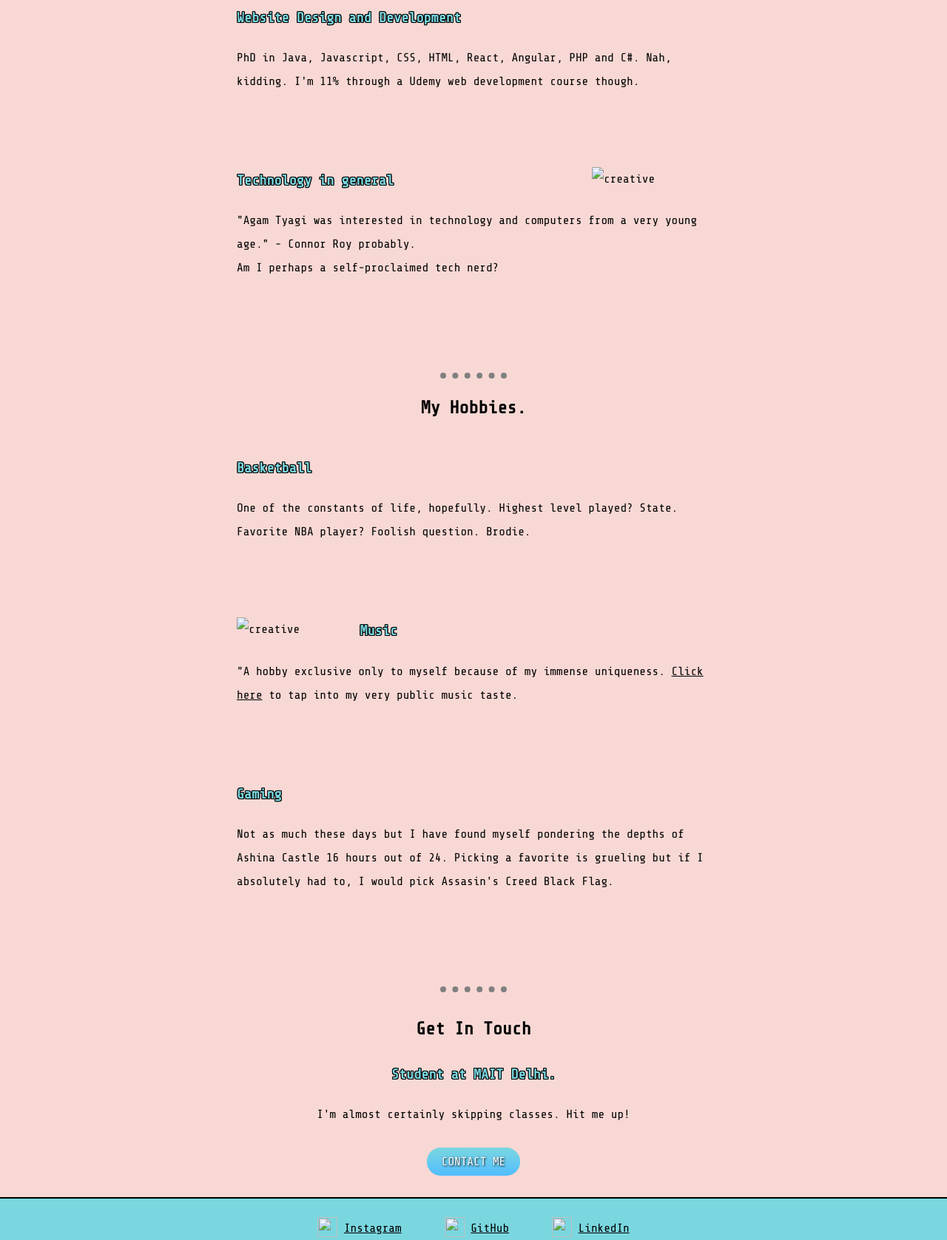
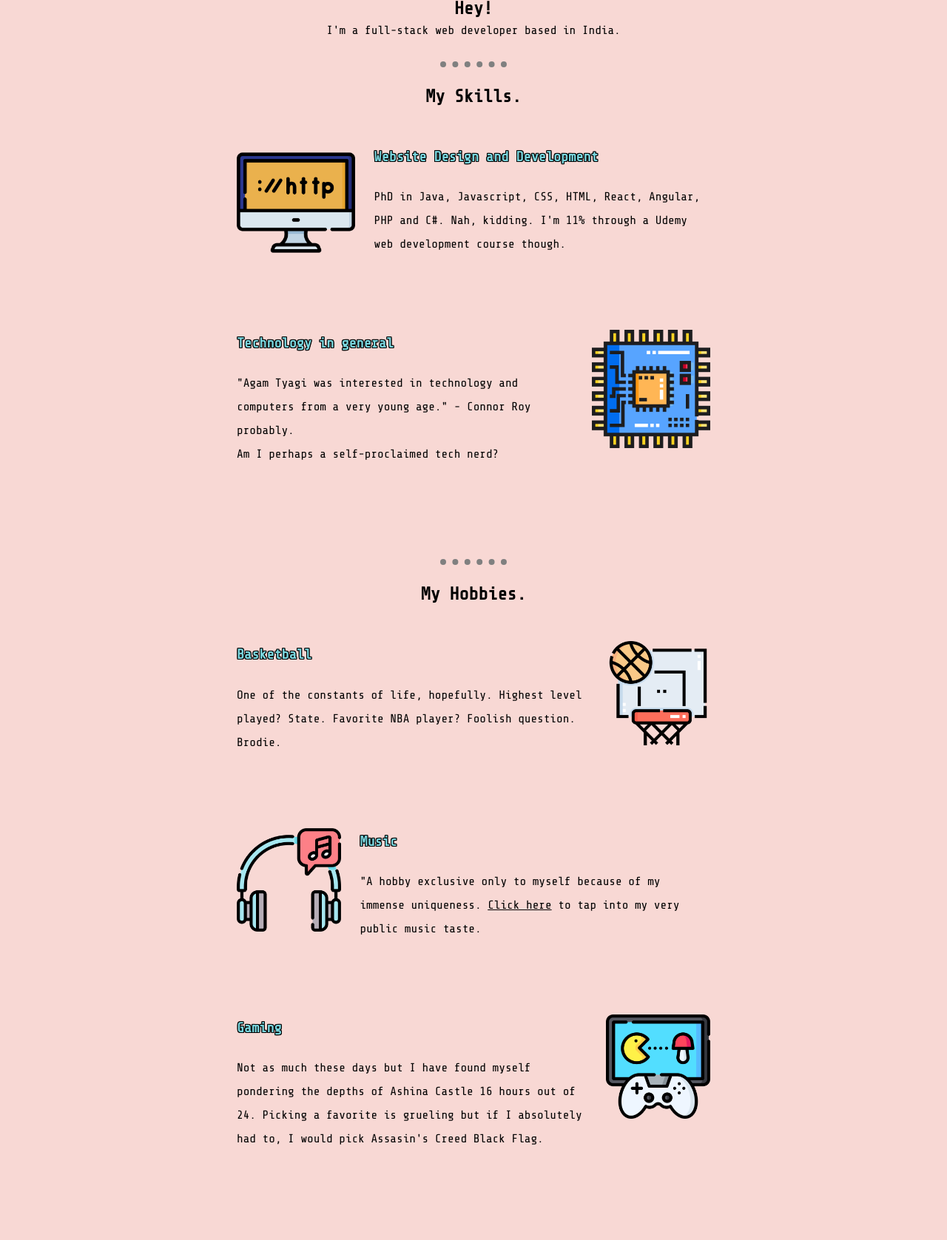
Before and after one commit to agamtyagi1717/personal-website, a plain HTML site: page index.html in a window 1280 px wide. Shown: the part 507-2184 px from the top of the page at 74% size. Drawn offline with nearby package versions, Linux system fonts and the light colour scheme.

Commit message:
Update index.html

```diff
--- a/index.html
+++ b/index.html
@@ -5,7 +5,7 @@
   <meta charset="utf-8">
   <title>Agam Tyagi</title>
   <link rel="stylesheet" href="styles.css">
-  <link rel="icon" href="images/favicon.ico">
+  <link rel="icon" href="favicon.ico">
   <link rel="preconnect" href="https://fonts.googleapis.com">
   <link rel="preconnect" href="https://fonts.gstatic.com" crossorigin>
   <link href="https://fonts.googleapis.com/css2?family=IBM+Plex+Mono&display=swap" rel="stylesheet">
@@ -24,14 +24,14 @@
     <h1>I'm Agam,</h1><br>
     <h3 class="agam">and I am presently going with the <span class="dev">flow</span>.</h3>
 
-    <img class="mountain" src="images/waves-cropped.gif" alt="mountain">
+    <img class="mountain" src="waves-cropped.gif" alt="mountain">
 
 
   </div>
 
   <div class="div2">
     <div class="profile">
-      <img class="hello" src="images/profile.gif" alt="profile">
+      <img class="hello" src="profile.gif" alt="profile">
       <h2>Hey!</h2>
       <p class="scaling">I'm a full-stack web developer based in India.</p>
     </div><br>
@@ -39,12 +39,12 @@
     <div class="skills">
       <h2>My Skills.</h2>
       <div class="skill-row">
-        <img class="skill-image-1" src="images/website.png" alt="">
+        <img class="skill-image-1" src="website.png" alt="">
         <h3>Website Design and Development</h3>
         <p>PhD in Java, Javascript, CSS, HTML, React, Angular, PHP and C#. Nah, kidding. I'm 11% through a Udemy web development course though.</p>
       </div>
       <div class="skill-row">
-        <img class="skill-image-2" src="images/thinking.png" alt="creative">
+        <img class="skill-image-2" src="thinking.png" alt="creative">
         <h3>Technology in general</h3>
         <p>"Agam Tyagi was interested in technology and computers from a very young age." - Connor Roy probably. <br>Am I perhaps a self-proclaimed tech nerd?</p>
       </div>
@@ -54,17 +54,17 @@
     <div class="hobbies">
       <h2>My Hobbies.</h2>
       <div class="skill-row">
-        <img class="hobby-image-1" src="images/basketball.png" alt="">
+        <img class="hobby-image-1" src="basketball.png" alt="">
         <h3>Basketball</h3>
         <p>One of the constants of life, hopefully. Highest level played? State. Favorite NBA player? Foolish question. Brodie.</p>
       </div>
       <div class="skill-row">
-        <img class="hobby-image-2" src="images/headphones.png" alt="creative">
+        <img class="hobby-image-2" src="headphones.png" alt="creative">
         <h3>Music</h3>
         <p>"A hobby exclusive only to myself because of my immense uniqueness. <a href="https://open.spotify.com/user/dqpqw3i0mvdid622iirawgcuy?si=d29b5d170ffa41c2">Click here</a> to tap into my very public music taste.</p>
       </div>
       <div class="skill-row">
-        <img class="hobby-image-1" src="images/gaming.png" alt="">
+        <img class="hobby-image-1" src="gaming.png" alt="">
         <h3>Gaming</h3>
         <p>Not as much these days but I have found myself pondering the depths of Ashina Castle 16 hours out of 24. Picking a favorite is grueling but if I absolutely had to, I would pick Assasin's Creed Black Flag.</p>
       </div>
@@ -82,15 +82,15 @@
 
   <div class="div3">
     <br>
-    <img class="app"src="images/instagram.png" alt="">
+    <img class="app"src="instagram.png" alt="">
     <a class="footer-link" href="https://www.instagram.com/agam_tyagi_07/">Instagram</a>
       &emsp;
       &emsp;
-    <img class="app"src="images/github.png" alt="">
+    <img class="app"src="github.png" alt="">
     <a class="footer-link" href="https://github.com/agamtyagi1717">GitHub</a>
     &emsp;
     &emsp;
-    <img class="app"src="images/email.png" alt="">
+    <img class="app"src="email.png" alt="">
     <a class="footer-link" href="https://www.linkedin.com/in/agam-tyagi-651a35188/">LinkedIn</a><br><br>
     <p>© 2022 Agam Tyagi</p>
   </div>
```
